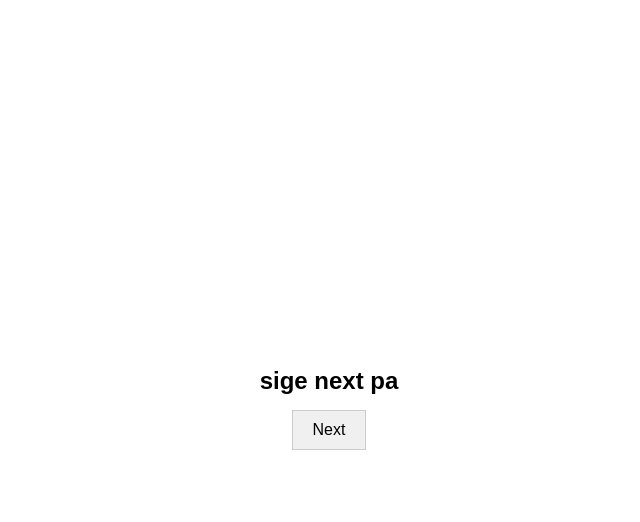
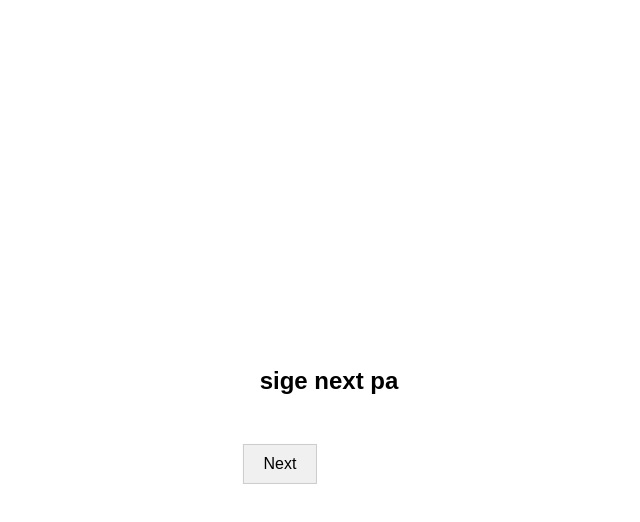
Before and after one commit to gagokapew/hello-website, a plain HTML site: page index.html in a window 1280 px wide. Both pictures are taken after a click on the button "Next". Shown: the whole page, without its empty margins (311-951 px from the left). Drawn offline with Linux system fonts and the light colour scheme.

Commit message:
index.html

```diff
--- a/index.html
+++ b/index.html
@@ -37,6 +37,8 @@
             cursor: pointer;
             border: 1px solid #ccc;
             background-color: #f0f0f0;
+            position: relative;
+            transition: all 0.1s ease-in-out;
         }
 
         .step {
@@ -111,25 +113,25 @@
         <div class="step active" id="step1">
             <h1>HELLOO PANGGAAA!</h1>
             <p>pindutin mo yung next... 😜</p>
-            <button id="nextStep1">Next</button>
+            <button id="nextStep1" class="wiggle">Next</button>
         </div>
 
         <!-- Step 2 -->
         <div class="step" id="step2">
             <h1>sige next pa</h1>
-            <button id="nextStep2">Next</button>
+            <button id="nextStep2" class="wiggle">Next</button>
         </div>
 
         <!-- Step 3 -->
         <div class="step" id="step3">
             <h1>Malapit naaaa!!! 🥳</h1>
-            <button id="nextStep3">Next</button>
+            <button id="nextStep3" class="wiggle">Next</button>
         </div>
 
         <!-- Step 4 -->
         <div class="step" id="step4">
             <h1>Konti nalanggg! 😁</h1>
-            <button id="nextStep4">Next</button>
+            <button id="nextStep4" class="wiggle">Next</button>
         </div>
 
         <!-- Final Step -->
@@ -181,6 +183,17 @@
                 step4.classList.remove("active");
                 step5.classList.add("active");
             });
+
+            // Randomly move the button on hover
+            const wiggleButtons = document.querySelectorAll('.wiggle');
+
+            wiggleButtons.forEach(button => {
+                button.addEventListener('mouseover', () => {
+                    const randomX = Math.random() * 100 - 50; // Move left/right
+                    const randomY = Math.random() * 100 - 50; // Move up/down
+                    button.style.transform = `translate(${randomX}px, ${randomY}px)`;
+                });
+            });
         });
     </script>
 </body>
```
